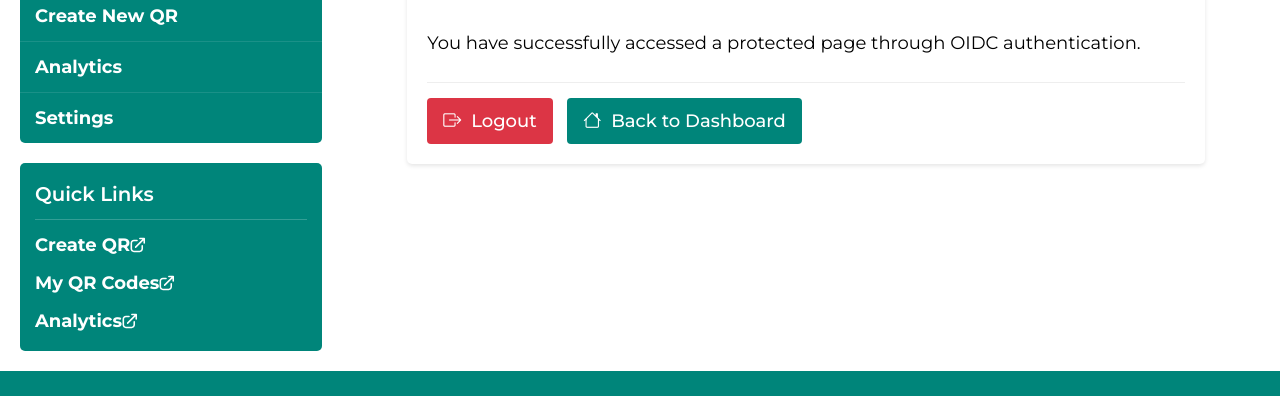
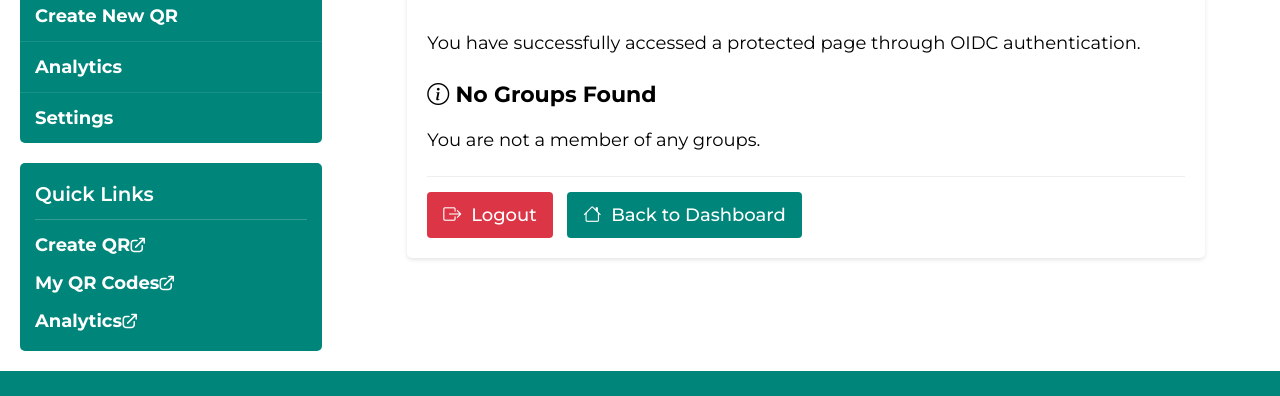
Before and after one commit to gsinghjay/mvp_qr_gen, a FastAPI app: page /hello-secure in a window 1280 px wide. Shown: the part 237-633 px from the top of the page. Run offline with FastAPI, Linux system fonts and the light colour scheme; parts of the project's set-up code (start-up, migrations or seed data) failed here and were passed over; some libraries are stand-ins or nearby versions.

Commit message:
feat(auth): add group display and authentication debugging
- Display user groups/roles from X-Forwarded-Groups header
- Add debug section showing all authentication headers
- Enhance user experience with group membership information
- Support troubleshooting with header inspection tools

```diff
--- a/app/templates/pages/hello_secure.html
+++ b/app/templates/pages/hello_secure.html
@@ -18,6 +18,40 @@
     You have successfully accessed a protected page through OIDC authentication.
   </p>
 
+  {% if groups %}
+  <div class="mt-3">
+    <h5 class="h6">
+      <i class="bi bi-people"></i>
+      Your Groups:
+    </h5>
+    <ul class="list-unstyled">
+      {% for group in groups %}
+      <li><span class="badge bg-secondary me-1">{{ group }}</span></li>
+      {% endfor %}
+    </ul>
+  </div>
+  {% else %}
+  <div class="mt-3">
+    <h5 class="h6">
+      <i class="bi bi-info-circle"></i>
+      No Groups Found
+    </h5>
+    <p class="text-muted mb-0">You are not a member of any groups.</p>
+  </div>
+  {% endif %}
+
+  <!-- DEBUG: Show all auth headers -->
+  {% if all_headers %}
+  <div class="mt-4 p-3 bg-light rounded">
+    <h6><i class="bi bi-bug"></i> Debug: Authentication Headers</h6>
+    <small class="text-muted">
+      {% for header, value in all_headers.items() %}
+      <strong>{{ header }}:</strong> {{ value }}<br>
+      {% endfor %}
+    </small>
+  </div>
+  {% endif %}
+
   <div class="secure-card-actions">
     <a href="/logout/oidc" class="btn btn-danger">
       <i class="bi bi-box-arrow-right"></i>
```
